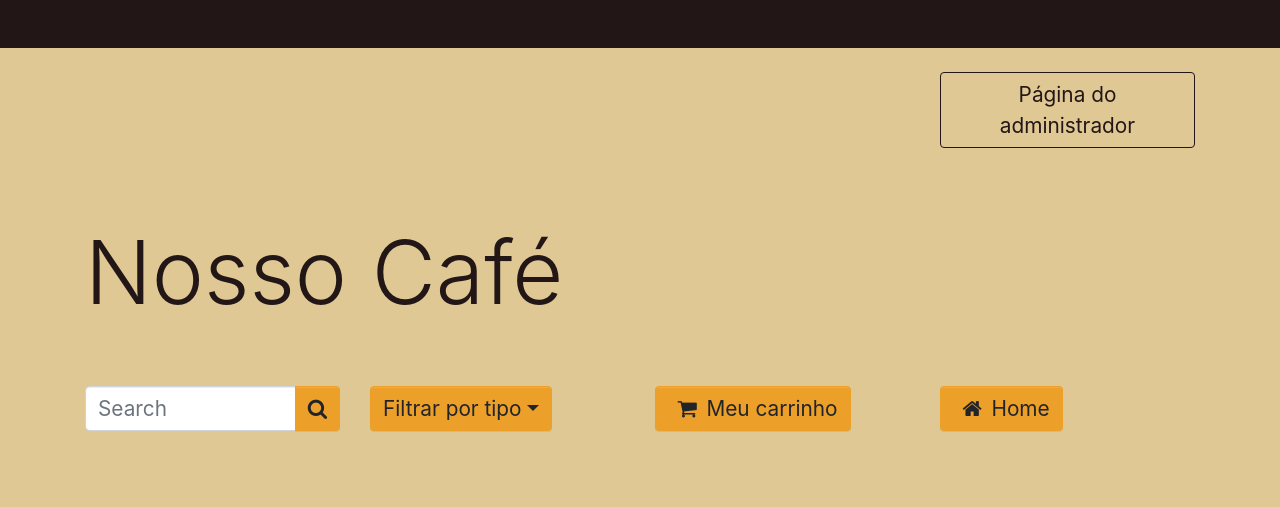
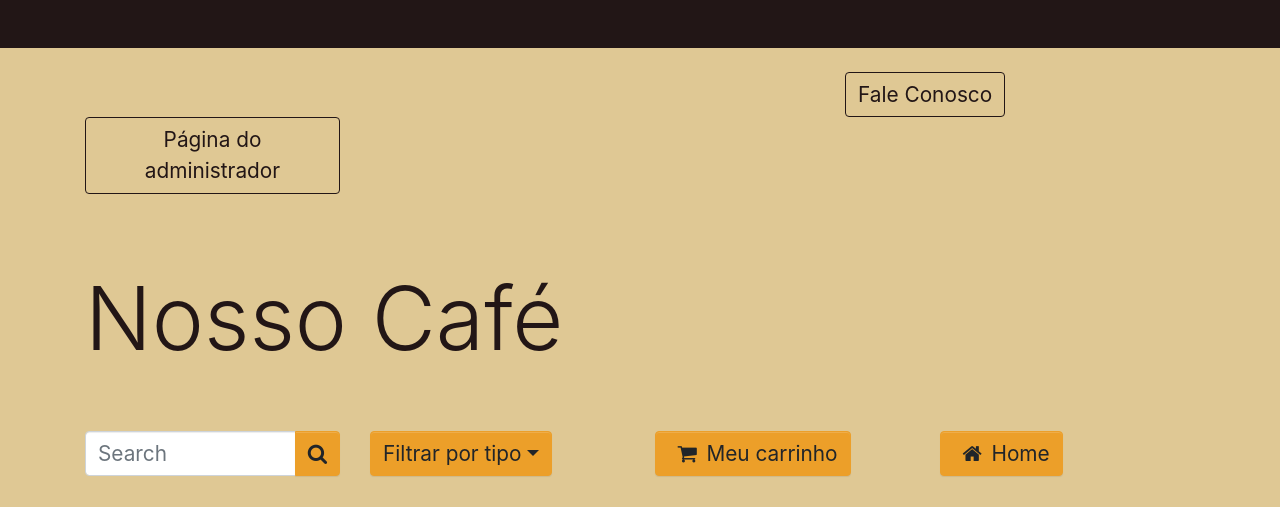
Before and after one commit to ThallesVargas/cafeEcommerce, a Django app: page /busca/ in a window 1280 px wide. Shown: the top 507 px of the page. Run offline with Django 3.2, Linux system fonts and the light colour scheme; data comes from the database, SQL or seed files in the repository; parts of the project's set-up code (start-up, migrations or seed data) failed here and were passed over; some libraries are stand-ins or nearby versions.

Commit message:
add Fale conosco

```diff
--- a/core/templates/base.html
+++ b/core/templates/base.html
@@ -22,7 +22,7 @@
 				<div class="col-md-2" style=""></div>
 				<div class="col-md-2" style=""></div>
 				<div class="col-md-2" style=""></div>
-				<div class="col-md-1" style=""></div>
+				<div class="col-md-3" style=""><a class="btn btn-outline-dark" href='#'>Fale Conosco</a></div>
 				<div class="col-md-3" style=""><a class="btn btn-outline-dark" href='https://cafe-ecomerce.herokuapp.com/admin'>Página do administrador</a></div>
 			</div>
 		</div>
```
